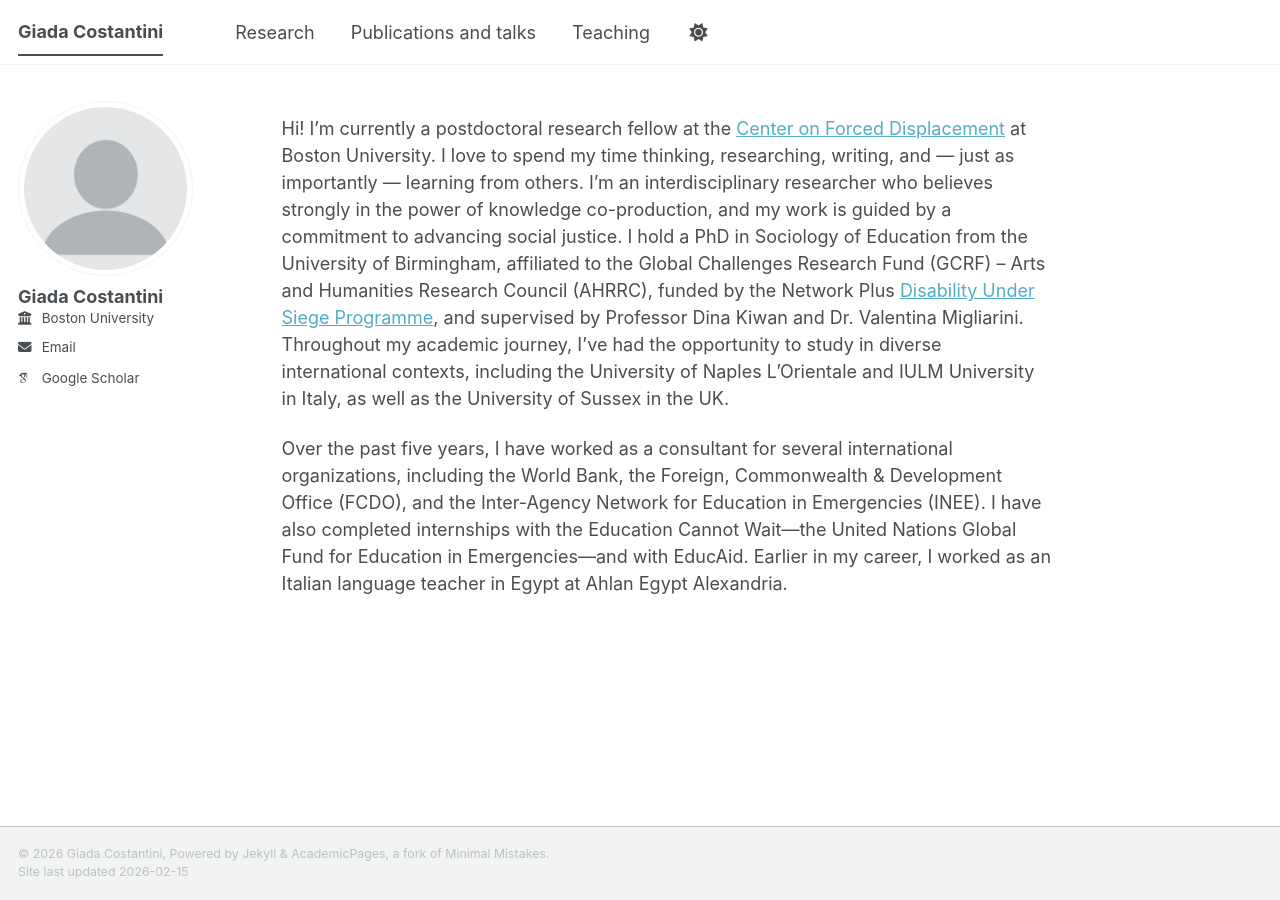
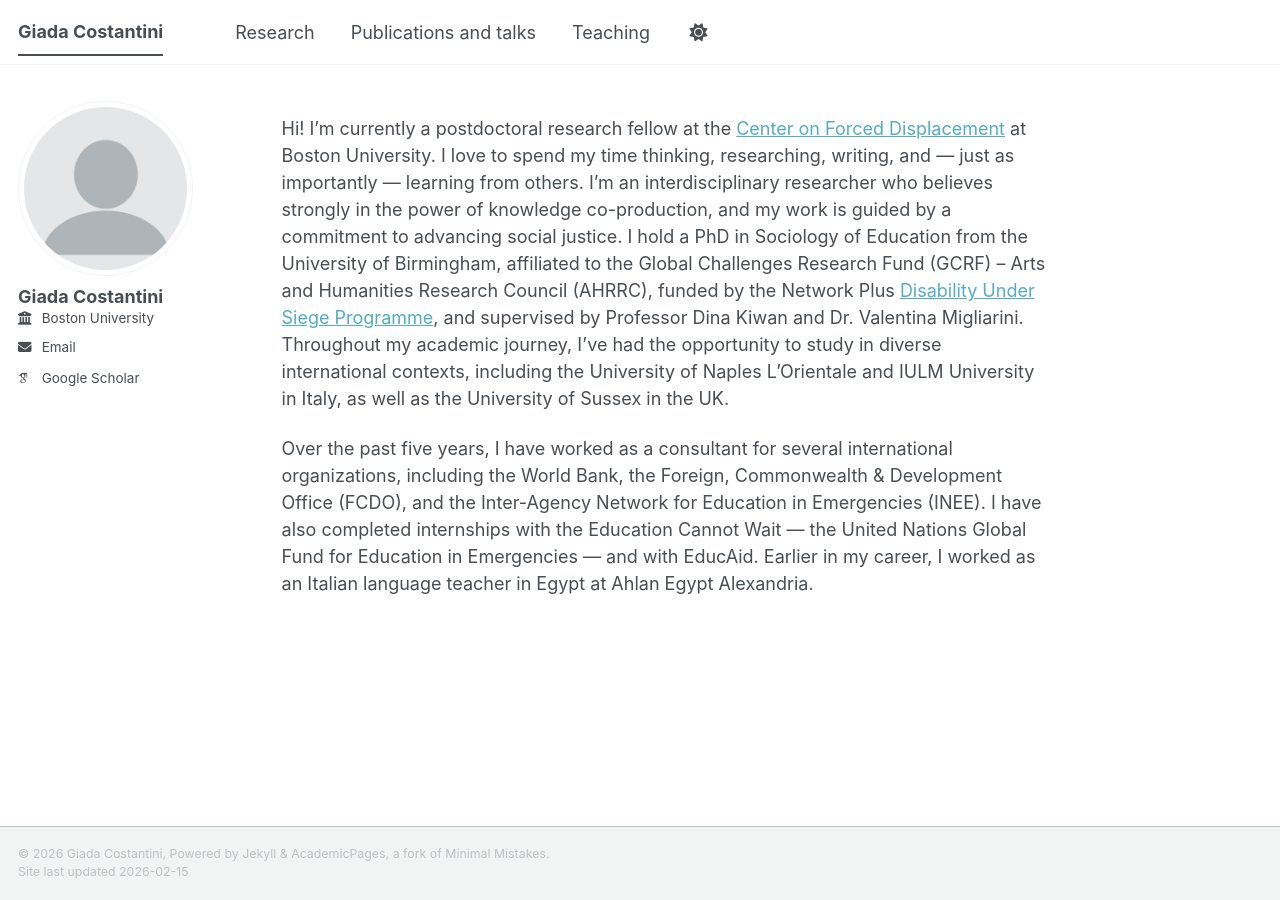
Before and after one commit to giada-costantini/giada-costantini.github.io, a Jekyll site: the page built from _pages/about.md, in a window 1280 px wide. Built offline with Jekyll 4.4.1, drawn with Linux system fonts in a browser that asks for light colours; some web fonts are replaced; a script bundle is joined from its source files by our own code; library files that are not in the unit come from our copies.

```diff
--- a/_pages/about.md
+++ b/_pages/about.md
@@ -10,6 +10,6 @@ redirect_from:
 Hi! I’m currently a postdoctoral research fellow at the [Center on Forced Displacement](https://www.bu.edu/cfd/) at Boston University. I love to spend my time thinking, researching, writing, and --- just as importantly --- learning from others. I’m an interdisciplinary researcher who believes strongly in the power of knowledge co-production, and my work is guided by a commitment to advancing social justice.
 I hold a PhD in Sociology of Education from the University of Birmingham, affiliated to  the Global Challenges Research Fund (GCRF) – Arts and Humanities Research Council (AHRRC), funded by the Network Plus [Disability Under Siege Programme](https://disabilityundersiege.org/), and supervised by Professor Dina Kiwan and Dr. Valentina Migliarini. Throughout my academic journey, I’ve had the opportunity to study in diverse international contexts, including the University of Naples L’Orientale and IULM University in Italy, as well as the University of Sussex in the UK.
 
-Over the past five years, I have worked as a consultant for several international organizations, including the World Bank, the Foreign, Commonwealth & Development Office (FCDO), and the Inter-Agency Network for Education in Emergencies (INEE). I have also completed internships with the Education Cannot Wait—the United Nations Global Fund for Education in Emergencies—and with EducAid. Earlier in my career, I worked as an Italian language teacher in Egypt at Ahlan Egypt Alexandria.
+Over the past five years, I have worked as a consultant for several international organizations, including the World Bank, the Foreign, Commonwealth & Development Office (FCDO), and the Inter-Agency Network for Education in Emergencies (INEE). I have also completed internships with the Education Cannot Wait --- the United Nations Global Fund for Education in Emergencies --- and with EducAid. Earlier in my career, I worked as an Italian language teacher in Egypt at Ahlan Egypt Alexandria.
 
 [**NEWS**]: I am currently co-editing a special section of the International Journal of Disability, Development and Education (IJDDE) on the topic of “Inclusive Education: Displacement and Disability in Southern Contexts” with Professor Elizabeth Walton (University of Nottingham). Check the call for manuscript [Here]( /files/call_ijdde.pdf) and feel free to reach out should you be interested in sending an abstract!
```
